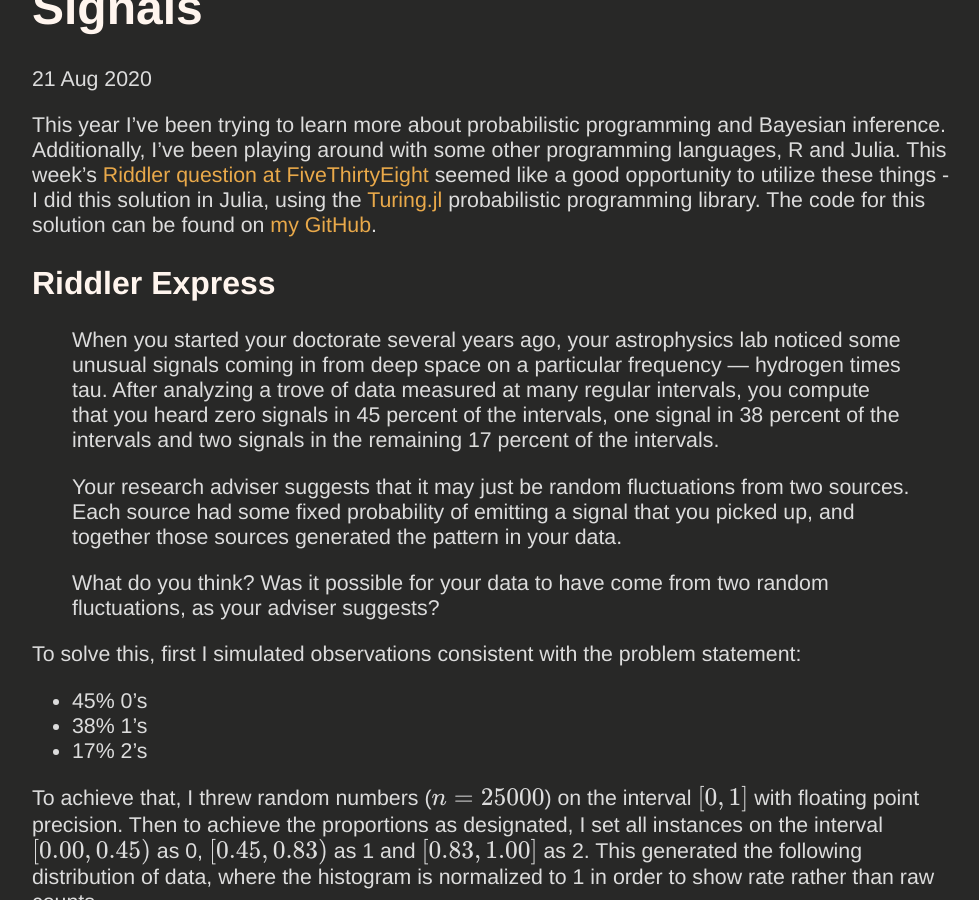
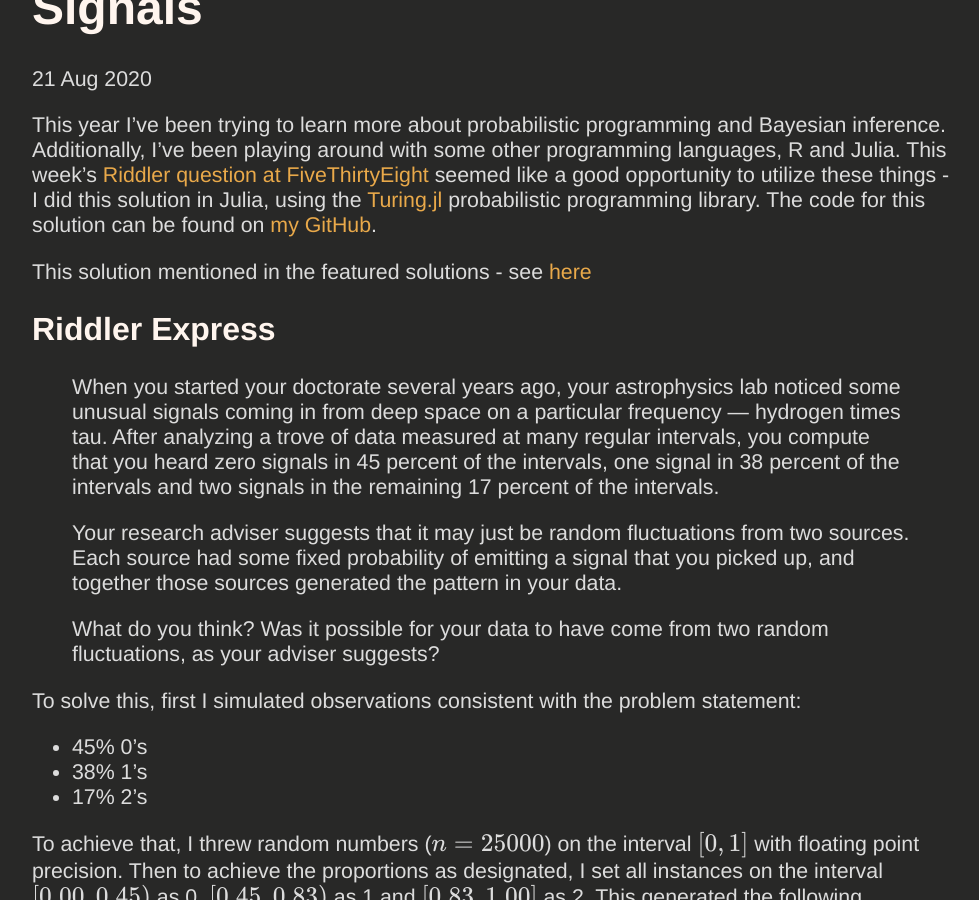
Before and after one commit to tjburch/tjburch.github.io, a Jekyll site: the page built from _posts/2020-08-23-fivethirtyeight-astrophysics.md, in a window 1280 px wide and 900 px high, scrolled down 475 px. Shown: the whole window, without its empty margins (128-1107 px from the left). Built offline with Jekyll 4.4.1, drawn with Linux system fonts in a browser that asks for light colours; formulas are drawn with MathJax 3; comment, search, counter and statistics services are not loaded.

Commit message:
add feature link

```diff
--- a/_posts/2020-08-23-fivethirtyeight-astrophysics.md
+++ b/_posts/2020-08-23-fivethirtyeight-astrophysics.md
@@ -8,6 +8,9 @@ tags: [fivethiryeight, puzzles, riddler, julia, turing, bayesian]
 <script src="https://cdn.mathjax.org/mathjax/latest/MathJax.js?config=TeX-AMS-MML_HTMLorMML" type="text/javascript"></script>
 
 This year I've been trying to learn more about probabilistic programming and Bayesian inference. Additionally, I've been playing around with some other programming languages, R and Julia. This week's [Riddler question at FiveThirtyEight](https://fivethirtyeight.com/features/can-you-corral-your-hamster/) seemed like a good opportunity to utilize these things - I did this solution in Julia, using the [Turing.jl](https://turing.ml/dev/) probabilistic programming library. The code for this solution can be found on [my GitHub](https://github.com/tjburch/puzzles/tree/master/riddler538_2020_Aug21).
+
+This solution mentioned in the featured solutions - see [here](https://fivethirtyeight.com/features/can-you-cover-the-globe/)
+
 
 ## Riddler Express
 
```
